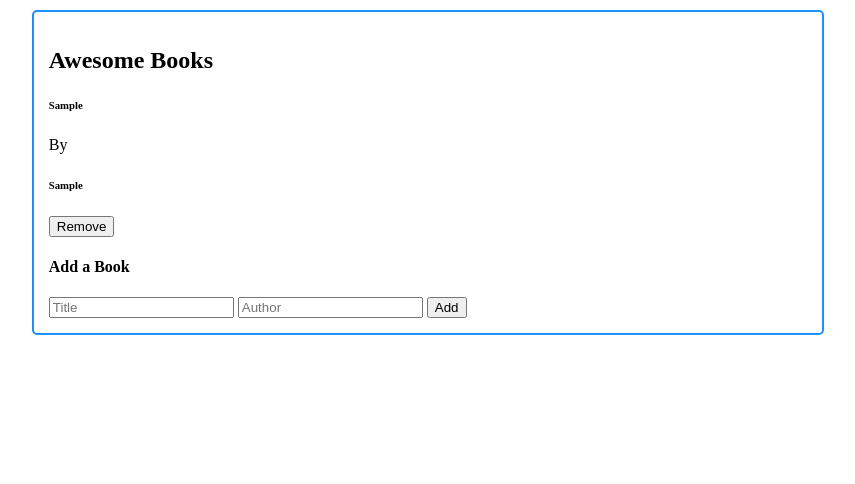
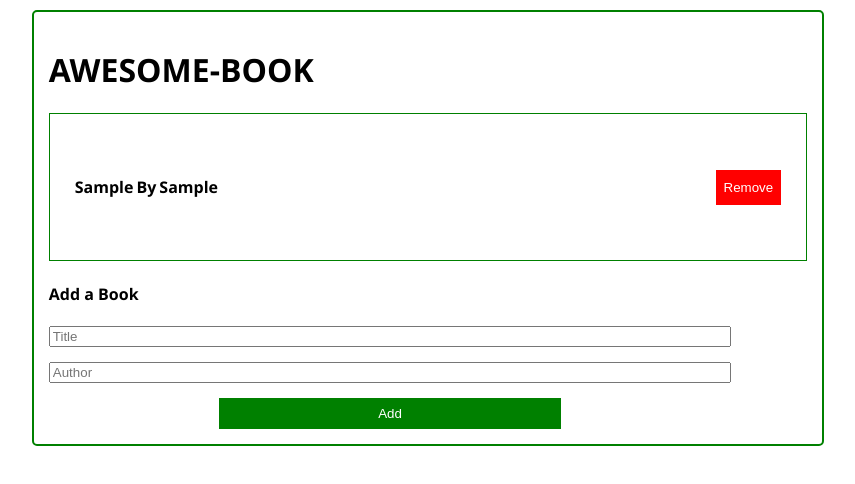
Before and after one commit to braincee/Awesome-Books, a plain HTML site: page index.html in a window 1280 px wide. Both pictures are taken after typing "Sample", "Sample" into the empty fields and a click on the button "Add". Shown: the whole page, without its empty margins (212-1067 px from the left). Drawn offline with Linux system fonts and the light colour scheme.

Commit message:
Style the book list container

```diff
--- a/index.html
+++ b/index.html
@@ -10,8 +10,8 @@
   <body>
     <main>
       <div class="container">
+        <h1>AWESOME-BOOK</h1>
         <section>
-          <h2>Awesome Books</h2>
           <div class="lib-catalogue"></div>
         </section>
         <section>
--- a/style.css
+++ b/style.css
@@ -1,11 +1,68 @@
+body {
+  font-family: 'Segoe UI', Tahoma, Geneva, Verdana, sans-serif;
+}
+
 main {
   width: 100%;
 }
 
 .container {
   width: 60%;
-  border: solid 2px dodgerblue;
+  border: solid 2px #008000;
   border-radius: 5px;
   margin: 10px auto;
   padding: 15px;
 }
+
+.form-input {
+  display: flex;
+  flex-direction: column;
+  width: 90%;
+  gap: 15px;
+}
+
+#add-btn {
+  outline: none;
+  border: none;
+  width: 50%;
+  margin: 0 auto;
+  padding: 8px;
+  color: #fff;
+  background-color: #008000;
+}
+
+.btn-remove {
+  color: #fff;
+  background-color: #ff0000;
+  height: 35px;
+  outline: none;
+  border: none;
+  padding: 8px;
+}
+
+.lib-catalogue {
+  display: flex;
+  flex-direction: column;
+  border: 1px solid #008000;
+  padding: 15px;
+}
+
+.single-book {
+  display: flex;
+  justify-content: space-between;
+  padding: 10px;
+  align-items: center;
+}
+
+.title,
+.author {
+  font-size: 16px;
+}
+
+.author-name {
+  display: flex;
+  gap: 3px;
+  justify-content: center;
+  align-items: center;
+  font-weight: 600;
+}
```
